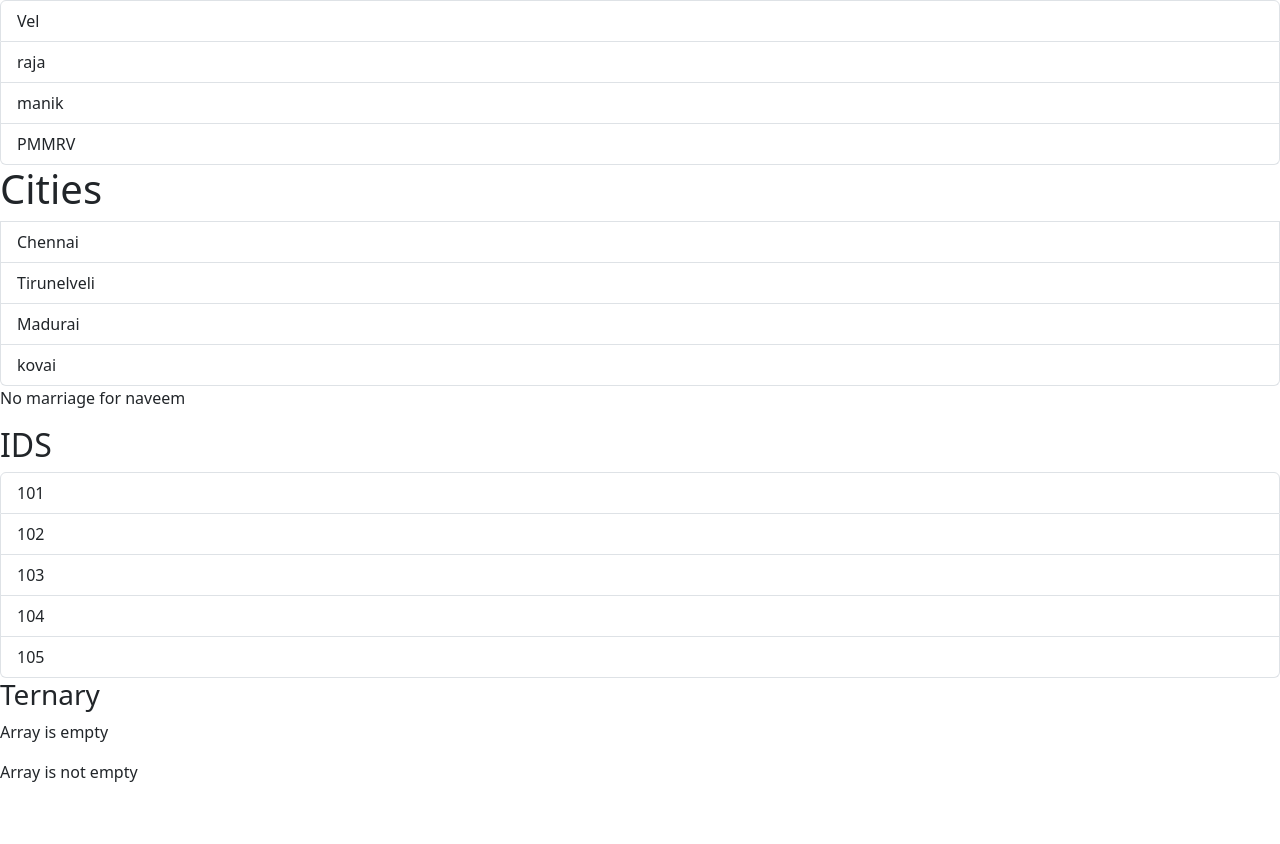
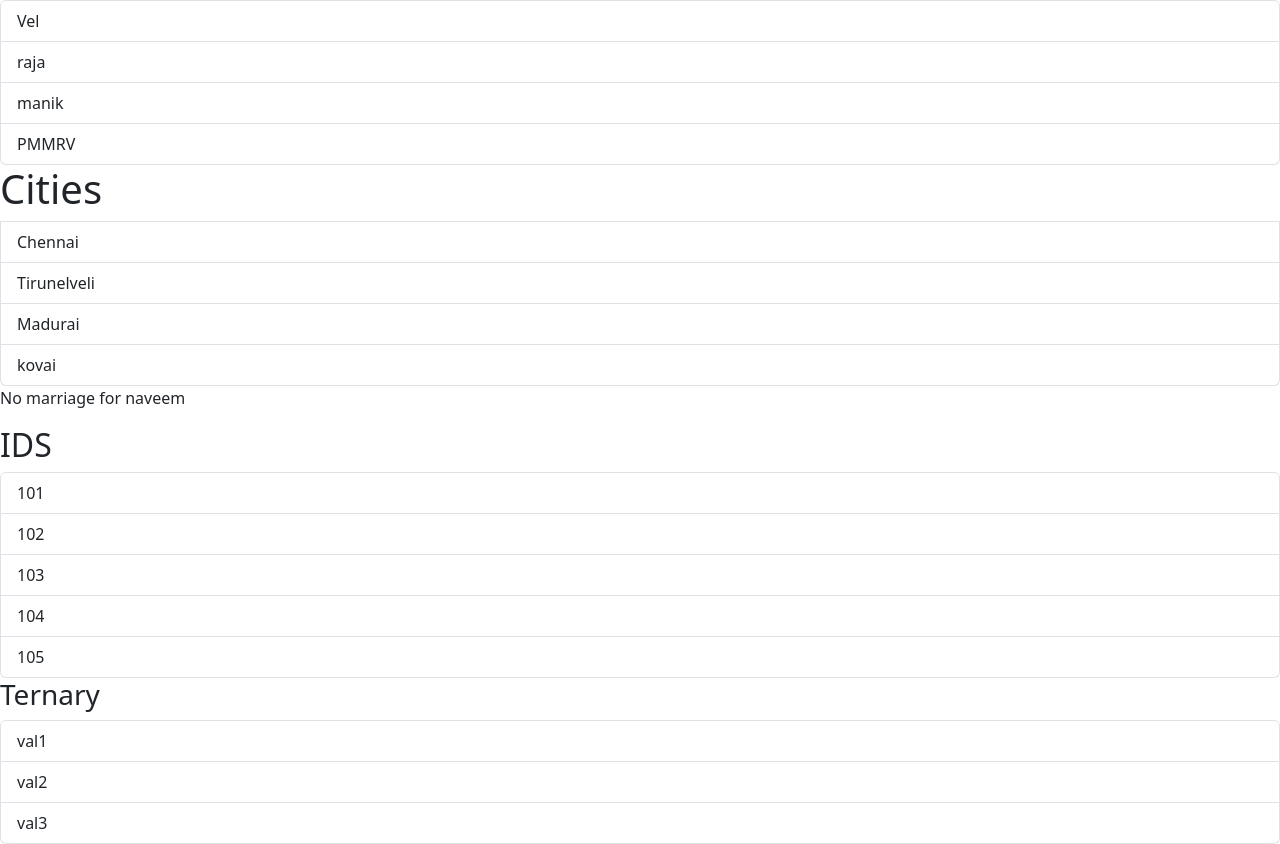
Before and after one commit to velduraijavafullstack/rct-app, a React (Vite) app: page / in a window 1280 px wide. Shown: the part 318-1162 px from the top of the page. Before the commit the page ends 1118 px from the top, so only its background shows below. Built offline with nearby package versions, Linux system fonts and the light colour scheme.

Commit message:
conditional statement

```diff
--- a/src/Component/ternary.tsx
+++ b/src/Component/ternary.tsx
@@ -1,17 +1,20 @@
 function Ternary() {
-  const arrays = [];
+  const arrays = obj.val;
 
   return (
     <>
       <h3>Ternary</h3>
-      {arrays.length === 0 ? <p>Array is empty</p> : null}
+      {/* {arrays.length === 0 ? <p>Array is empty</p> : null} */}
       {arrays.length === 0 && <p>Array is not empty</p>}
       <ul className="list-group">
-        {arrays.map((val) => (
-          <p>{val}</p>
+        {arrays.map((array) => (
+          <li className="list-group-item">{array}</li>
         ))}
       </ul>
     </>
   );
 }
 export default Ternary;
+const obj = {
+  val: ["val1", "val2", "val3"],
+};
```
